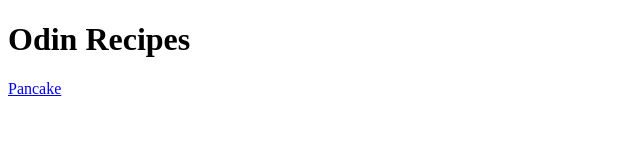
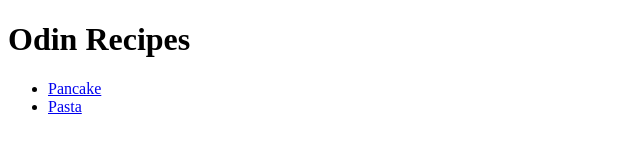
Before and after one commit to sacha-deodatus/odin-recipes, a plain HTML site: page index.html in a window 1280 px wide. Shown: the whole page, without its empty margins (0-640 px from the left). Drawn offline with Linux system fonts and the light colour scheme.

Commit message:
Modify index.html

```diff
--- a/index.html
+++ b/index.html
@@ -8,6 +8,9 @@
 
     <body>
         <h1>Odin Recipes</h1>
-        <a href="recipes/pancake.html">Pancake</a>
+        <ul>
+            <li><a href="recipes/pancake.html">Pancake</a></li>
+            <li><a href="recipes/pasta.html">Pasta</a></li>
+        </ul>
     </body>
 </html>
```
